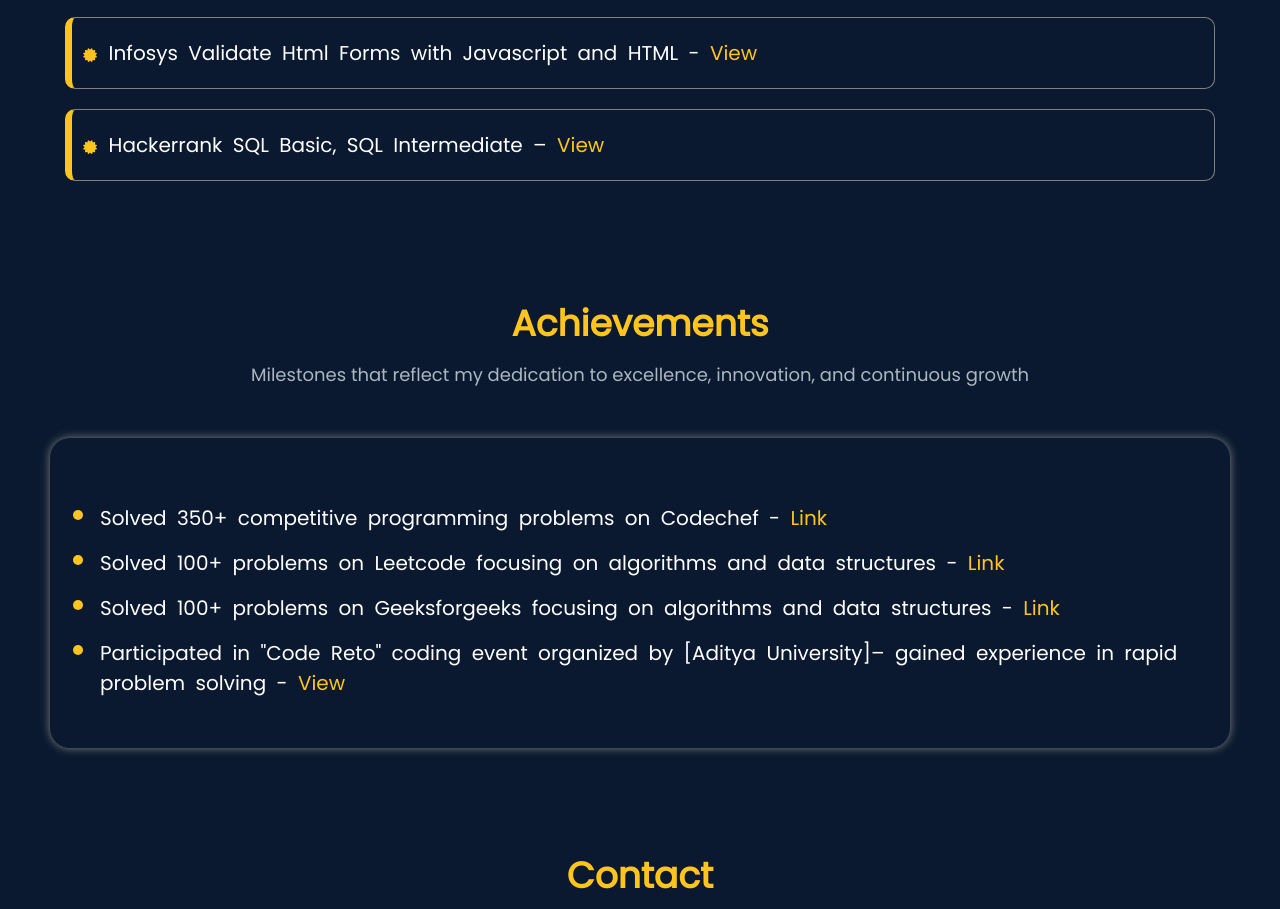
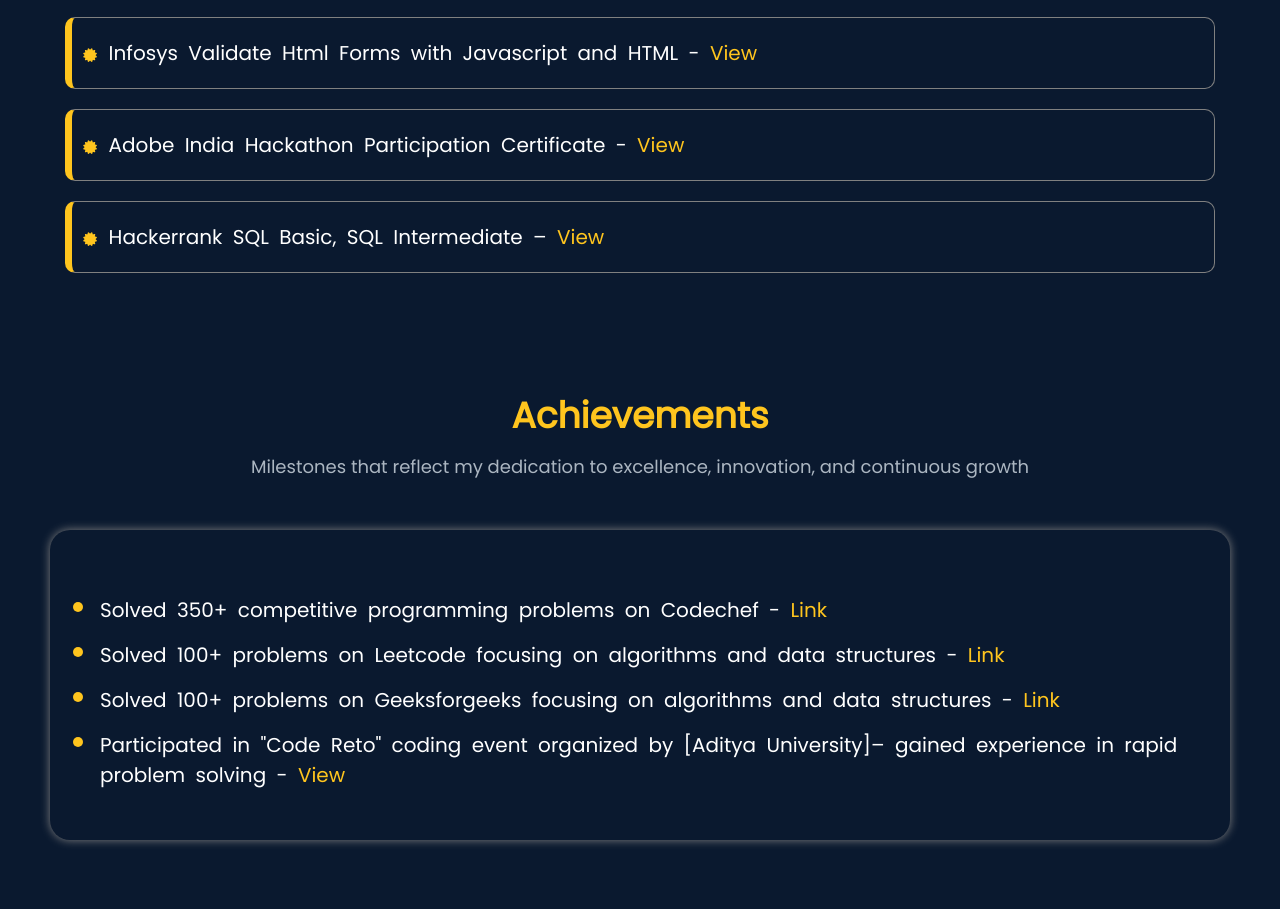
Before and after one commit to SaiDurga-28/Portfolio, a plain HTML site: page index.html in a window 1280 px wide. Shown: the part 3805-4714 px from the top of the page. Drawn offline with Linux system fonts and the light colour scheme.

Commit message:
CertificationAdded

```diff
--- a/index.html
+++ b/index.html
@@ -161,6 +161,7 @@
                     <div class="cert"><i class="fa-solid fa-certificate" style="font-size: 13px; color: #FFC51E;"></i> Oracle Java Certified Foundations Associate -  <a href="https://drive.google.com/file/d/1IhCnGKWIUdQA9zGL42W1AihfGKQO7EP-/view?usp=sharing" style="text-decoration: none; color: #FFC51E;">View</a></div>
                     <div class="cert"><i class="fa-solid fa-certificate" style="font-size: 13px; color: #FFC51E;"></i> Redhat Certified System Administrator - <a href="https://drive.google.com/file/d/1bWMM7tEiOL0GLw2wKC7v2rE6szELsY20/view?usp=sharing" style="text-decoration: none; color: #FFC51E;">View</a></div>
                     <div class="cert"><i class="fa-solid fa-certificate" style="font-size: 13px; color: #FFC51E;"></i> Infosys Validate Html Forms with Javascript and HTML - <a href="https://drive.google.com/file/d/1pk9AMxx1EM9l3382CAf7JkVajUuHo8om/view?usp=sharing" style="text-decoration: none; color: #FFC51E;">View</a></div>
+                    <div class="cert"><i class="fa-solid fa-certificate" style="font-size: 13px; color: #FFC51E;"></i> Adobe India Hackathon Participation Certificate - <a href="https://drive.google.com/file/d/1SqdKq753MC6myTEb9K-PB9VvbmjPuDkr/view?usp=sharing" style="text-decoration: none; color: #FFC51E;">View</a></div>
                     <div class="cert"><i class="fa-solid fa-certificate" style="font-size: 13px; color: #FFC51E;"></i> Hackerrank SQL Basic, SQL Intermediate – <a href="https://drive.google.com/file/d/1noeYevNk7u07R2PnXCIZnnsasy0FpHfh/view?usp=sharing" style="text-decoration: none; color: #FFC51E;">View</a></div>
                 </div>
             </div>
```
